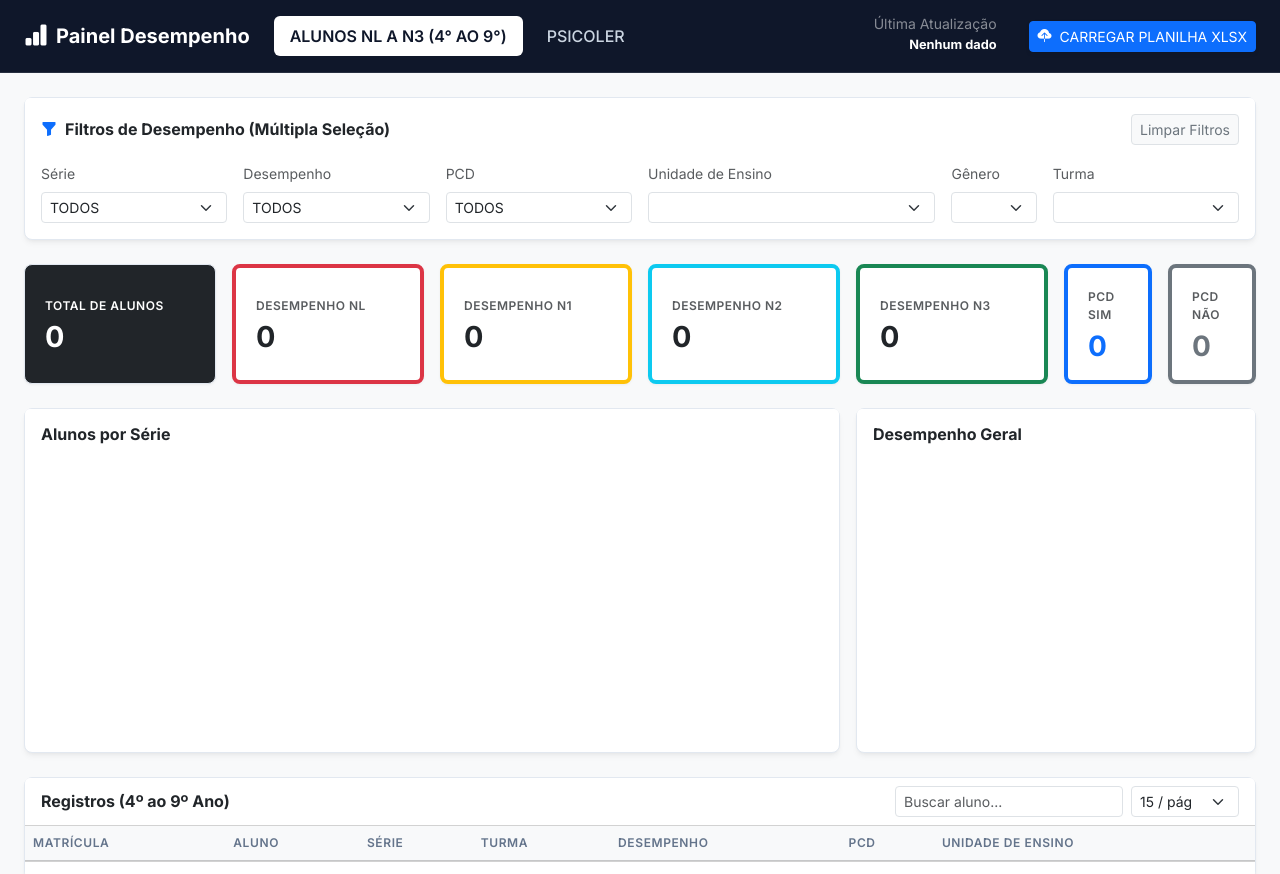
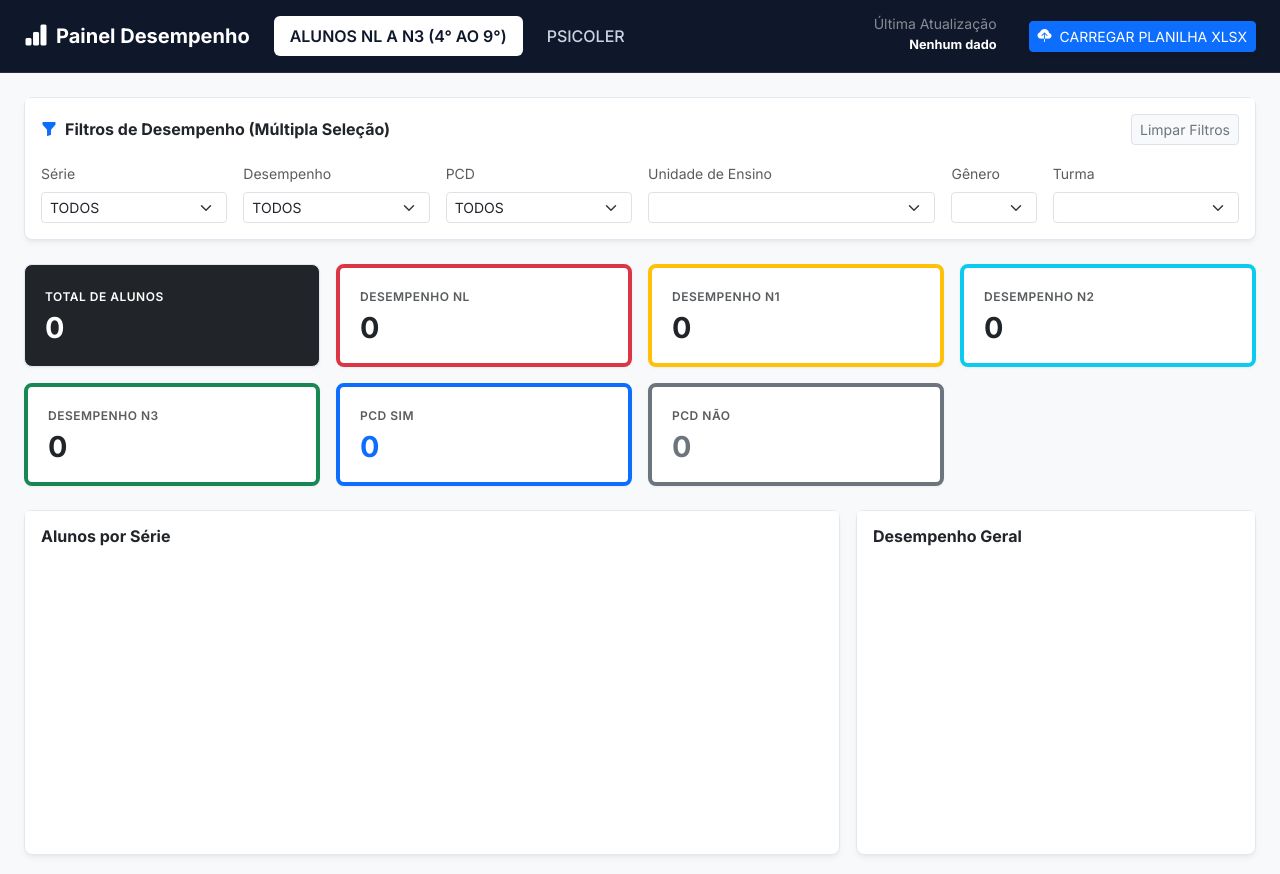
Before and after one commit to HCesarDias/desempenho_estudades, a plain HTML site: page index.html in a window 1280 px wide. Shown: the top 874 px of the page. Drawn offline with nearby package versions, Linux system fonts and the light colour scheme; no server answers.

Commit message:
Add files via upload

```diff
--- a/index.html
+++ b/index.html
@@ -3,7 +3,7 @@
 <head>
   <meta charset="UTF-8">
   <meta name="viewport" content="width=device-width, initial-scale=1.0">
-  <title>Painel Desempenho de Estudantes</title>
+  <title>Painel Desempenho</title>
 
   <link href="https://cdn.jsdelivr.net/npm/bootstrap@5.3.2/dist/css/bootstrap.min.css" rel="stylesheet">
   <link href="https://cdn.jsdelivr.net/npm/bootstrap-icons@1.11.1/font/bootstrap-icons.css" rel="stylesheet">
@@ -93,15 +93,14 @@
           </div>
         </div>
 
-        <div class="row g-3 mb-4">
-          <div class="col-md-4 col-xl-2"><div class="card-kpi bg-dark text-white"><div class="title">Total de Alunos</div><div class="value" id="g1-total">0</div></div></div>
-          <div class="col-md-4 col-xl-2"><div class="card-kpi text-danger border-start border-danger border-4"><div class="title text-muted">Desempenho NL</div><div class="value text-dark" id="g1-nl">0</div></div></div>
-          <div class="col-md-4 col-xl-2"><div class="card-kpi text-warning border-start border-warning border-4"><div class="title text-muted">Desempenho N1</div><div class="value text-dark" id="g1-n1">0</div></div></div>
-          <div class="col-md-4 col-xl-2"><div class="card-kpi text-info border-start border-info border-4"><div class="title text-muted">Desempenho N2</div><div class="value text-dark" id="g1-n2">0</div></div></div>
-          <div class="col-md-4 col-xl-2"><div class="card-kpi text-success border-start border-success border-4"><div class="title text-muted">Desempenho N3</div><div class="value text-dark" id="g1-n3">0</div></div></div>
-
-          <div class="col-md-6 col-xl-1"><div class="card-kpi border-start border-primary border-4"><div class="title text-muted">PCD SIM</div><div class="value text-primary fs-3" id="g1-pcd-sim">0</div></div></div>
-          <div class="col-md-6 col-xl-1"><div class="card-kpi border-start border-secondary border-4"><div class="title text-muted">PCD NÃO</div><div class="value text-secondary fs-3" id="g1-pcd-nao">0</div></div></div>
+        <div class="row row-cols-2 row-cols-md-4 row-cols-xl-7 g-3 mb-4">
+          <div class="col"><div class="card-kpi bg-dark text-white h-100"><div class="title">Total de Alunos</div><div class="value" id="g1-total">0</div></div></div>
+          <div class="col"><div class="card-kpi text-danger border-start border-danger border-4 h-100"><div class="title text-muted">Desempenho NL</div><div class="value text-dark" id="g1-nl">0</div></div></div>
+          <div class="col"><div class="card-kpi text-warning border-start border-warning border-4 h-100"><div class="title text-muted">Desempenho N1</div><div class="value text-dark" id="g1-n1">0</div></div></div>
+          <div class="col"><div class="card-kpi text-info border-start border-info border-4 h-100"><div class="title text-muted">Desempenho N2</div><div class="value text-dark" id="g1-n2">0</div></div></div>
+          <div class="col"><div class="card-kpi text-success border-start border-success border-4 h-100"><div class="title text-muted">Desempenho N3</div><div class="value text-dark" id="g1-n3">0</div></div></div>
+          <div class="col"><div class="card-kpi border-start border-primary border-4 h-100"><div class="title text-muted">PCD SIM</div><div class="value text-primary" id="g1-pcd-sim">0</div></div></div>
+          <div class="col"><div class="card-kpi border-start border-secondary border-4 h-100"><div class="title text-muted">PCD NÃO</div><div class="value text-secondary" id="g1-pcd-nao">0</div></div></div>
         </div>
 
         <div class="row g-3 mb-4">
```
